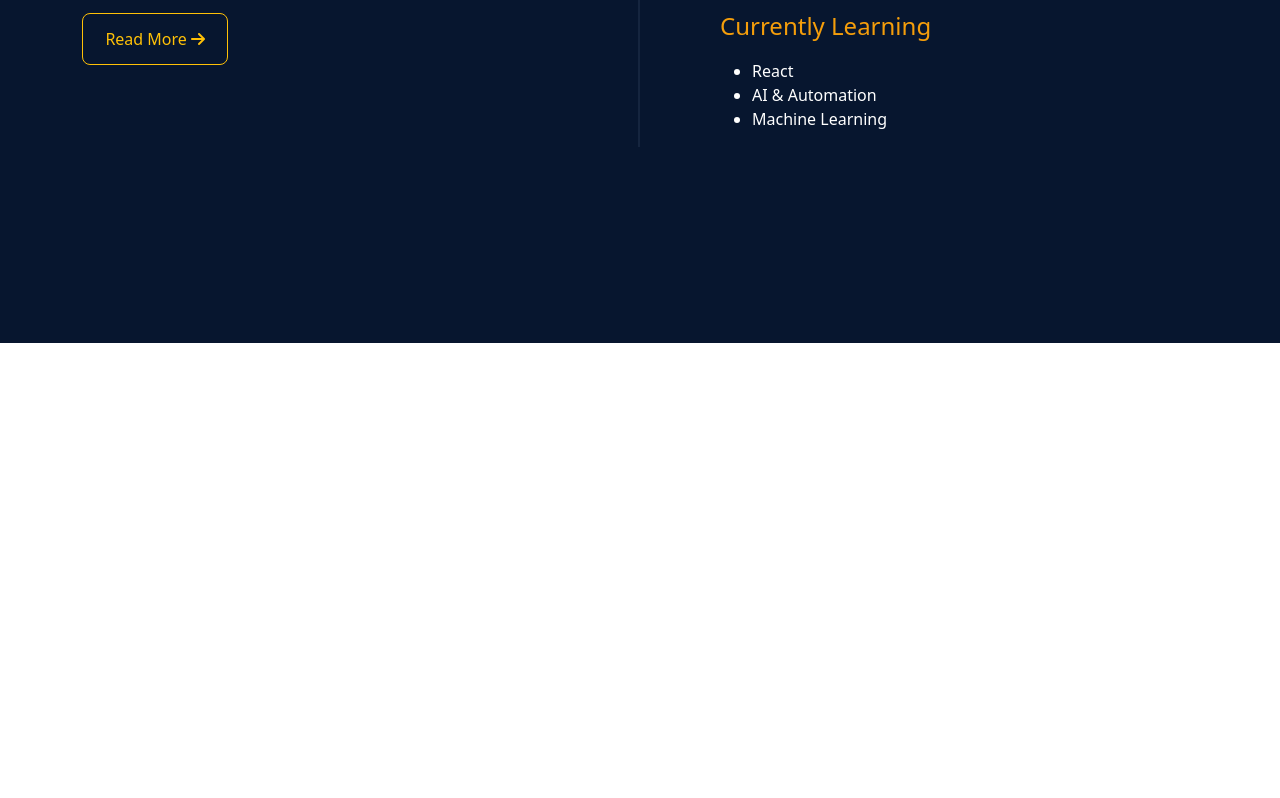
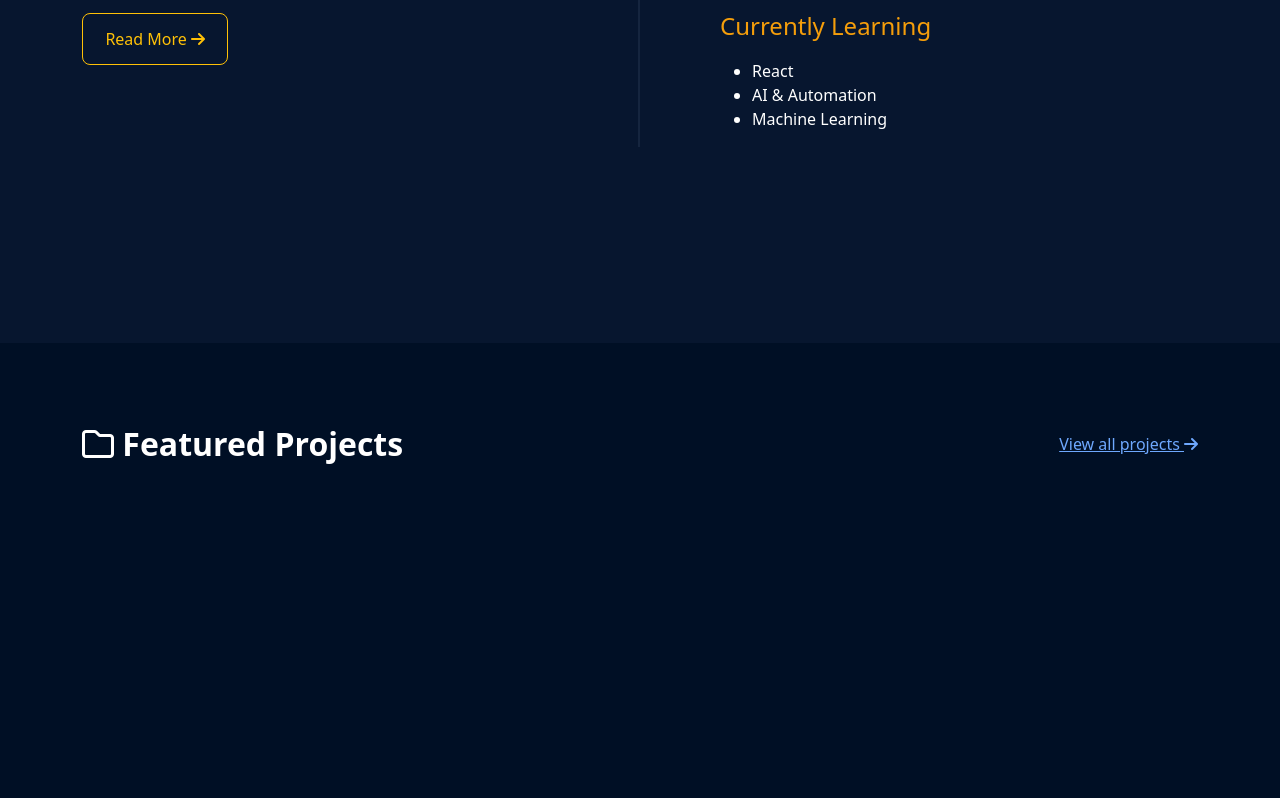
Before and after one commit to micdynas/portfolio-website, a plain HTML site: page index.html in a window 1280 px wide. Shown: the part 1257-2055 px from the top of the page. Before the commit the page ends 1600 px from the top, so only its background shows below. Drawn offline with nearby package versions, Linux system fonts and the light colour scheme.

Commit message:
modified:   index.html 	modified:   styles.css

```diff
--- a/index.html
+++ b/index.html
@@ -17,6 +17,7 @@
     </head>
 <body>
 
+<!-- home-page -->
 <section id="HOME" class="landing-page">
   <nav class="navbar navbar-expand-lg " data-bs-theme="dark">
   <div class="container-md">
@@ -46,6 +47,7 @@
         </li>
          <button type="button" class="btn btn-outline-warning CV"> Download CV <i class="fa-solid fa-download"></i> </button>
       </ul>
+      </div>
   </div>
 </nav>
 
@@ -79,6 +81,8 @@
 
 </section>
 
+<!-- about-section -->
+
 <section id="ABOUT" class="about-section">
   <div class="container-md">
     <div class="row">
@@ -101,7 +105,7 @@
            <h4 class="skill-header"> Frontend</h4>
           <div class="frontend">
             <div> <img src="/images/html5.png" alt="html5" >
-            <h4>HTML5</h4></div>
+            <h4>HTML</h4></div>
             <div><img src="/images/css.png" alt="css" srcset="">
             <h4>CSS</h4></div>
             <div> <img src="/images/javascript.png" alt="javascript" srcset="">
@@ -141,6 +145,31 @@
   </div>
 </section>
 
+<!-- projects-section -->
+<section id="PROJECTS" class="projects">
+  <nav class="navbar navbar-expand-lg " data-bs-theme="dark">
+    <div class="container-md">
+       <a class="navbar-brand" href="#"><i class="fa-regular fa-folder"></i> Featured Projects</a>
+<div class="collapse navbar-collapse" id="navbarText">
+      <ul class="navbar-nav nav-underline ms-auto mb-2 mb-lg-0">
+        <li class="nav-item">
+          <a class="" href="#">View all projects <i class="fa-solid fa-arrow-right"></i> </a>
+        </li>
+      </ul>
+      </div>
+    </div>
+
+
+  </nav>
+  <div class="container-md">
+
+  </div>
+
+
+
+
+</section>
+
 
 
 
--- a/styles.css
+++ b/styles.css
@@ -170,3 +170,10 @@ border-radius: 50%;
 
 
 /* third section */
+.projects{
+  min-height: 100vh;
+  width: 100%;
+  background-color: #000f25;
+  color: white;
+  padding: 4rem 1rem 0rem;
+}
```
